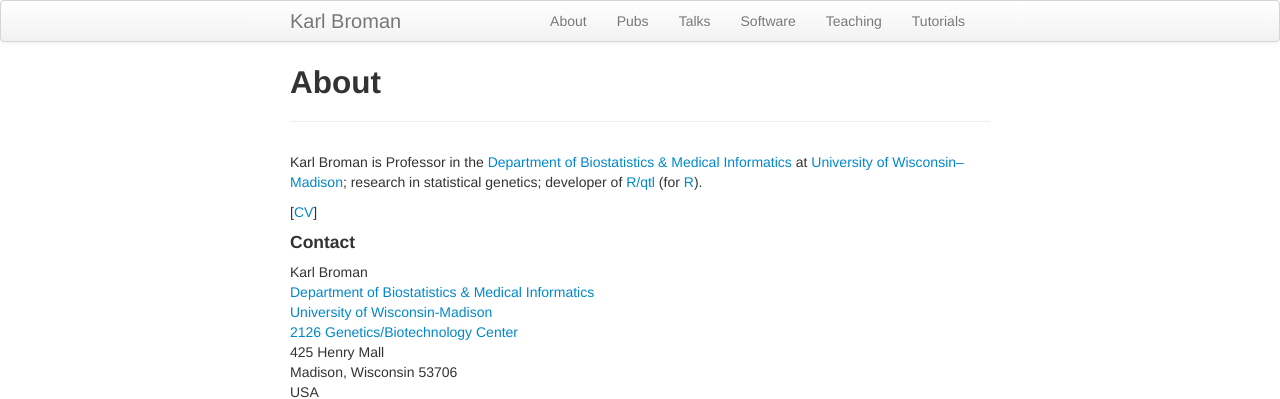
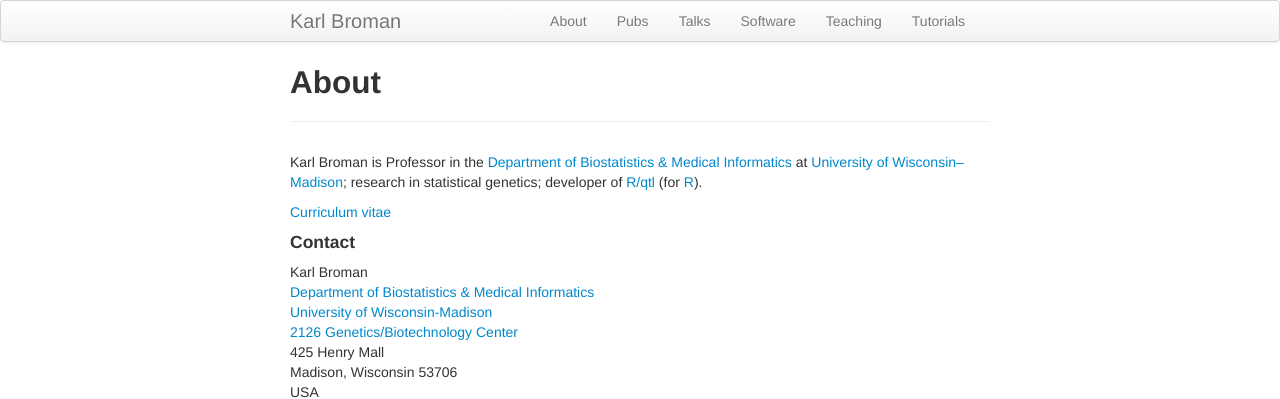
Before and after one commit to kbroman/kbroman.github.io, a Jekyll site: the page built from pages/about.md, in a window 1280 px wide. Shown: the top 399 px of the page. Built offline with Jekyll 4.4.1, drawn with Linux system fonts in a browser that asks for light colours.

Commit message:
Spell out CV

```diff
--- a/pages/about.md
+++ b/pages/about.md
@@ -9,7 +9,7 @@ at [University of Wisconsin&ndash;Madison](http://www.wisc.edu);
 research in statistical genetics; developer of
 [R/qtl](http://www.rqtl.org) (for [R](http://www.r-project.org)).
 
-\[[CV]({{ BASE_PATH }}/assets/broman.pdf)\]
+[Curriculum vitae]({{ BASE_PATH }}/assets/broman.pdf)
 
 
 #### Contact
```
